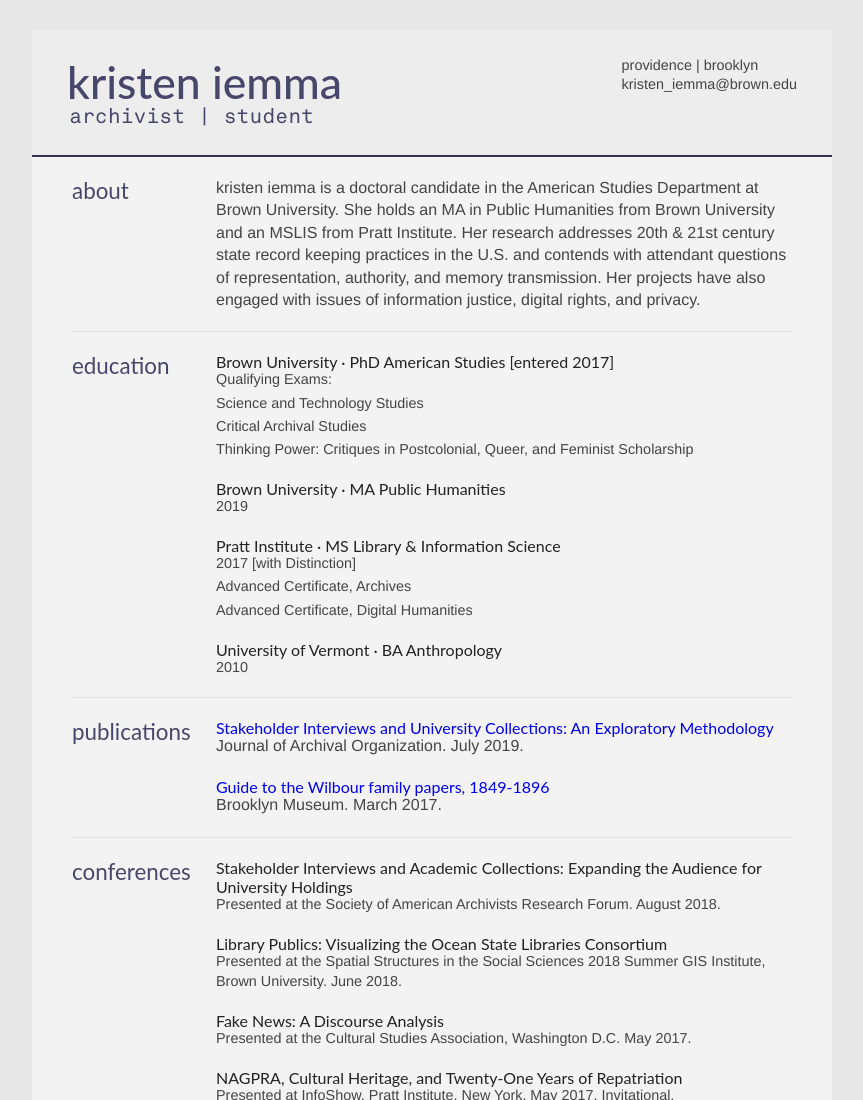
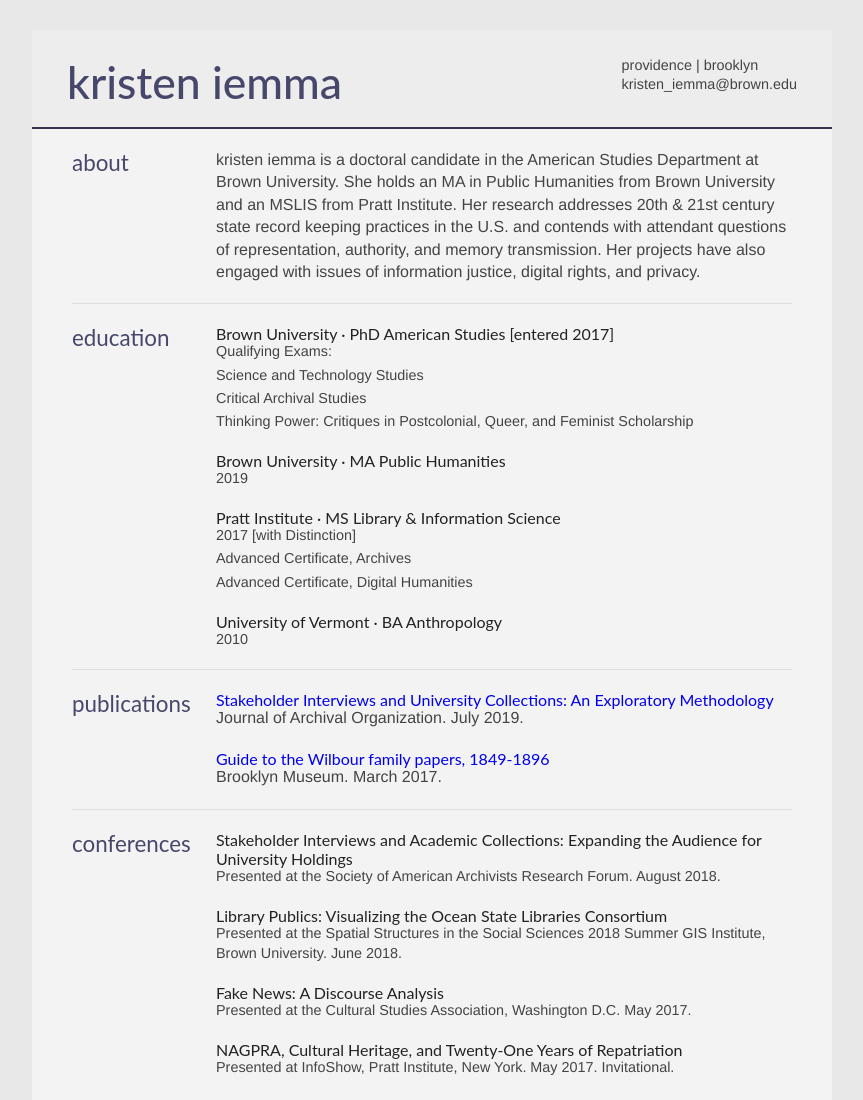
Before and after one commit to kiemma/kiemma.github.io, a plain HTML site: page index.html in a window 1280 px wide. Shown: the top 1100 px of the page, without its empty margins (208-1071 px from the left). Drawn offline with Linux system fonts and the light colour scheme.

Commit message:
removed archivist slash student

```diff
--- a/index.html
+++ b/index.html
@@ -24,7 +24,6 @@
 
 				<div id="name">
 					<h1 class="quickFade delayTwo">kristen iemma</h1>
-					<h2 class="quickFade delayThree">archivist | student</h2>
 				</div>
 
 				<div id="contactDetails" class="quickFade delayFour">
```
